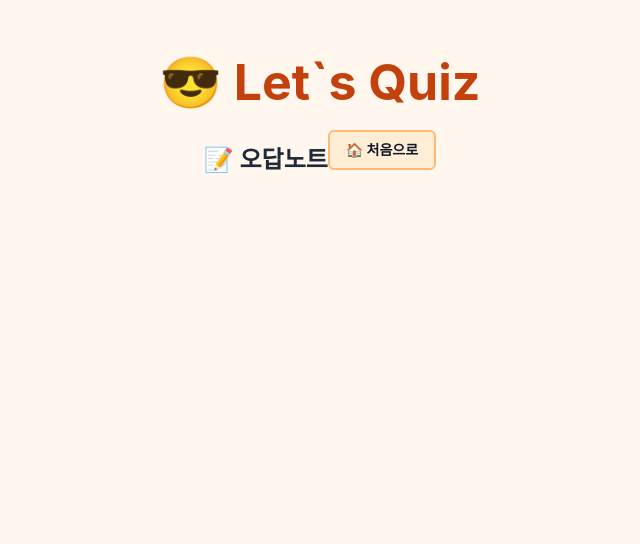
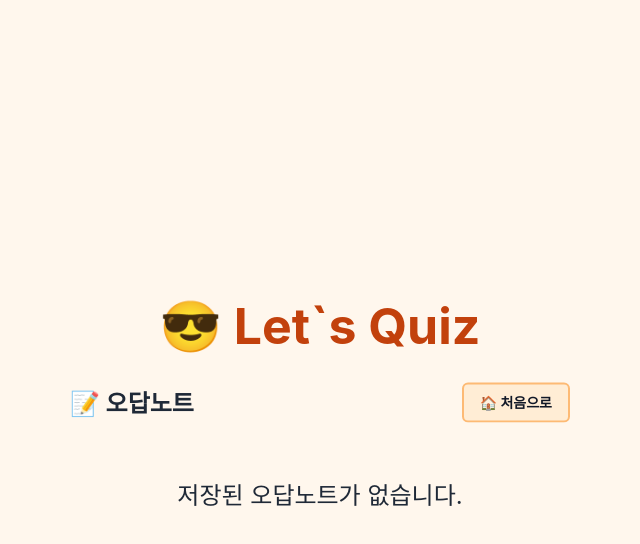
Before and after one commit to sirudduk/quiz-app, a React app: page /incorrect-note in a window 1280 px wide. Shown: the top 544 px of the page, without its empty margins (320-960 px from the left). Built offline with nearby package versions, Linux system fonts and the light colour scheme.

Commit message:
fix) router 이동 수정

```diff
--- a/src/pages/IncorrectNote.tsx
+++ b/src/pages/IncorrectNote.tsx
@@ -9,7 +9,7 @@ export default function IncorrectNotePage() {
   const note = JSON.parse(localStorage.getItem(INCORRECT_NOTE_KEY) || '[]');
 
   return (
-    <div className="flex flex-col gap-4">
+    <div className="flex flex-col gap-4 w-[500px]">
       <div className="flex items-center justify-between">
         <span className="font-bold text-2xl">📝 오답노트</span>
         <Button
@@ -20,6 +20,7 @@ export default function IncorrectNotePage() {
           }}
         />
       </div>
+      {note.length ? (
         <div className="h-[70vh] overflow-y-auto flex flex-col gap-4 p-6">
           {note.map((item: QuizInterface, idx: number) => (
             <div key={idx} className="bg-gray-50 rounded-lg p-4 shadow-md">
@@ -39,6 +40,11 @@ export default function IncorrectNotePage() {
             </div>
           ))}
         </div>
+      ) : (
+        <div className="text-center text-2xl mt-10">
+          저장된 오답노트가 없습니다.
+        </div>
+      )}
     </div>
   );
 }
--- a/src/pages/Result.tsx
+++ b/src/pages/Result.tsx
@@ -30,7 +30,7 @@ export default function ResultPage() {
             title="📝 오답노트"
             size={BUTTON_SIZE.SMALL}
             onClick={() => {
-              navigate('/');
+              navigate('/incorrect-note');
             }}
           />
         </div>
```
Lines whose indentation alone changed are shown as unchanged.
